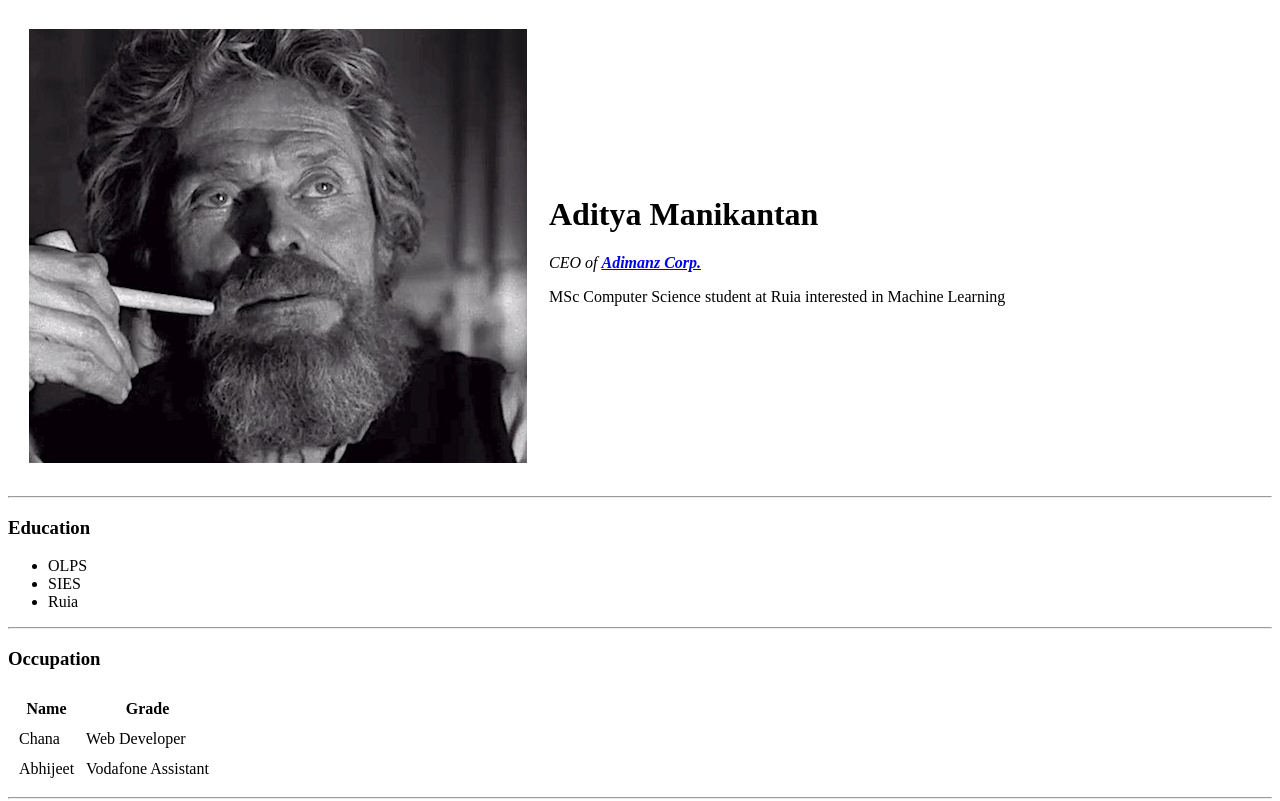
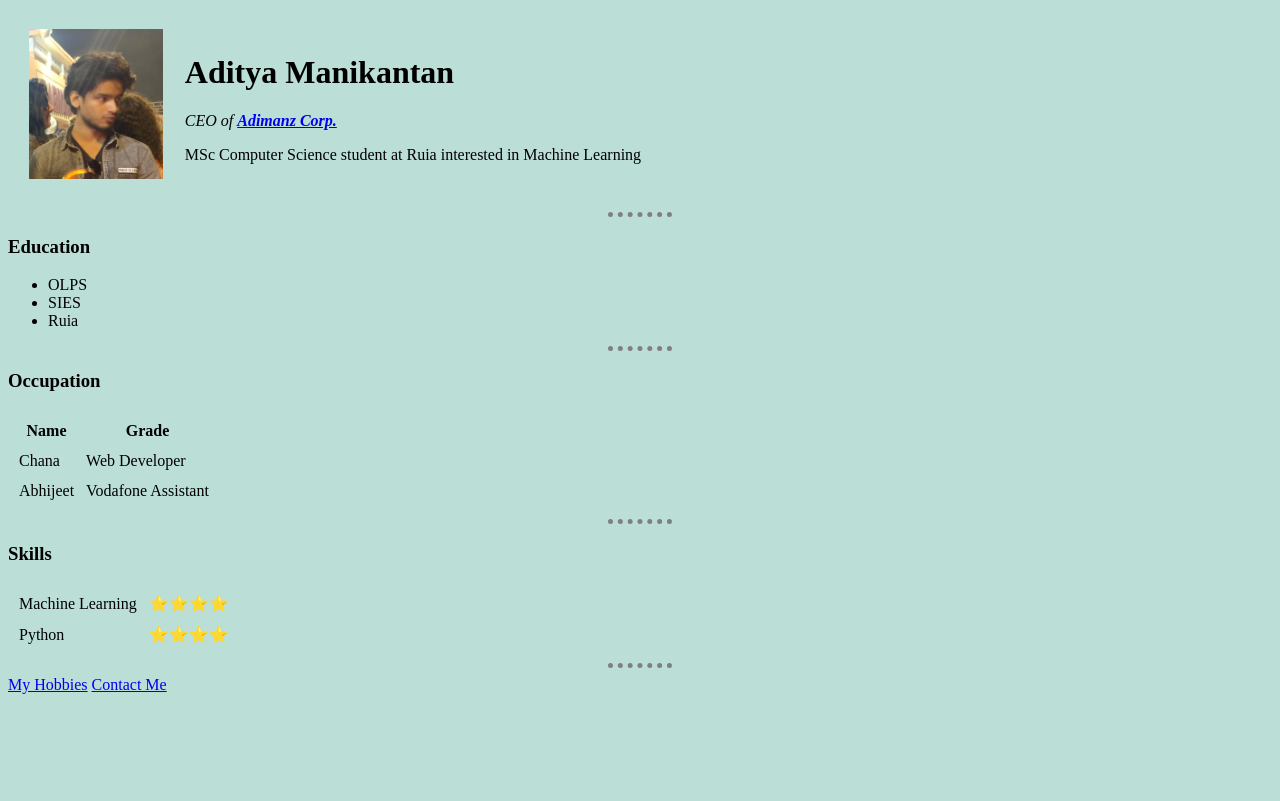
Before and after one commit to adimanzz/demo_web, a plain HTML site: page index.html in a window 1280 px wide. Shown: the top 801 px of the page. Drawn offline with Linux system fonts and the light colour scheme.

Commit message:
Third commit

```diff
--- a/index.html
+++ b/index.html
@@ -1,15 +1,34 @@
-<!DOCTYPE html>
-<html lang="en" dir="ltr">
+  <!DOCTYPE html>
+  <html lang="en" dir="ltr">
 
-<head>
-  <meta charset="utf-8">
-  <title>Adimanz's Personal Website</title>
+  <head>
+    <meta charset="utf-8">
+    <title>Adimanz's Personal Website</title>
+  <style>
+
+    body {
+      background-color: #bbded6;
+    }
+    hr {
+      background-color: none;
+      border-style: dotted none none;
+      border-color: gray;
+      border-width: 5px;
+      height: 0px;
+      width: 5%;
+    }
+    img {
+      height:150px;
+    }
+
+  </style>
+
 </head>
 
 <body>
   <table cellspacing="20">
     <tr>
-      <td><img src="images/dafoe3.jpg" alt="Adimanz's Profile Picture"></td>
+      <td><img src="images/adi.jpg" alt="Adimanz's Profile Picture" ></td>
       <td>
         <h1>Aditya Manikantan</h1>
         <p><em>CEO of <strong><a href="https://www.linkedin.com/in/aditya-manikantan/">Adimanz Corp.</a></strong></em></p>
```
Also changed, not shown: images/adi.jpg (added).
